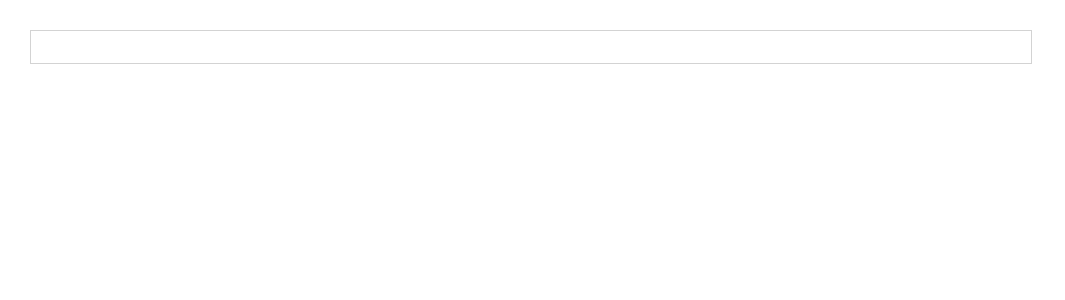
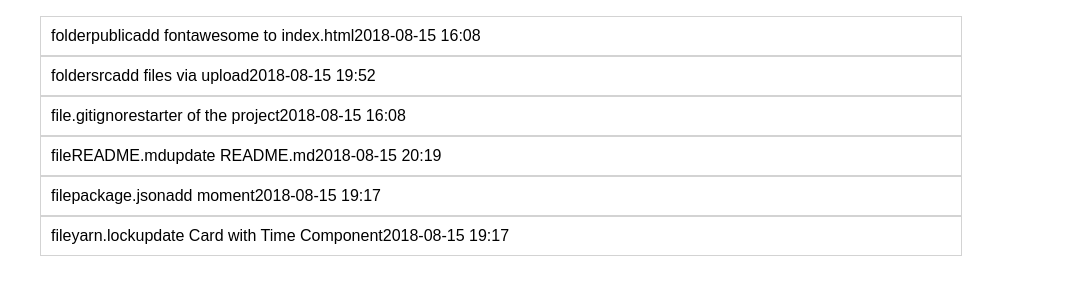
Before and after one commit to mavisluan/github, a React (Create React App) app: page / in a window 1280 px wide. Shown: the top 300 px of the page, without its empty margins (0-1065 px from the left). Built offline with nearby package versions, Linux system fonts and the light colour scheme.

Commit message:
style the ItemsList

```diff
--- a/src/App.css
+++ b/src/App.css
@@ -1,14 +1,12 @@
-body {
-  margin: 30px;
-}
 
-.items-list {
-  display: flex;
-  border: 1px solid lightgray;
-  max-width: 1000px;
-
-}
 
 li {
   list-style: none;
+  padding: 10px;
+  border: 1px solid lightgray;
+  max-width: 900px;;
 }
+
+.item {
+  display: flex;
+}
--- a/src/App.js
+++ b/src/App.js
@@ -1,12 +1,14 @@
 import React from 'react';
 import './App.css';
+import Item from './Item'
 import { items } from './static-data'
 
 const ItemsList = () => (
-  <div className='items-list'>
-    <ul>
+  <div >
+    <ul >
       {items.map(item => (
         <li key={item.id}>
+          <Item item={item} />
         </li>
       ))}
     </ul>
--- /dev/null
+++ b/src/Item.js
@@ -0,0 +1,21 @@
+import React from 'react'
+
+const Item = ({ item: {type, name, text, timestamp }}) => {
+    return (
+        <div className='item'>
+            <div className='item-name'>
+                <span>{type}</span>
+                <span>{name}</span>
+            </div>
+            <div className='text'>
+                <span>{text}</span>
+            </div>
+            <div className='time'>
+                <span>{timestamp}</span>
+            </div>
+        </div>
+
+    )
+}
+
+export default Item
```
